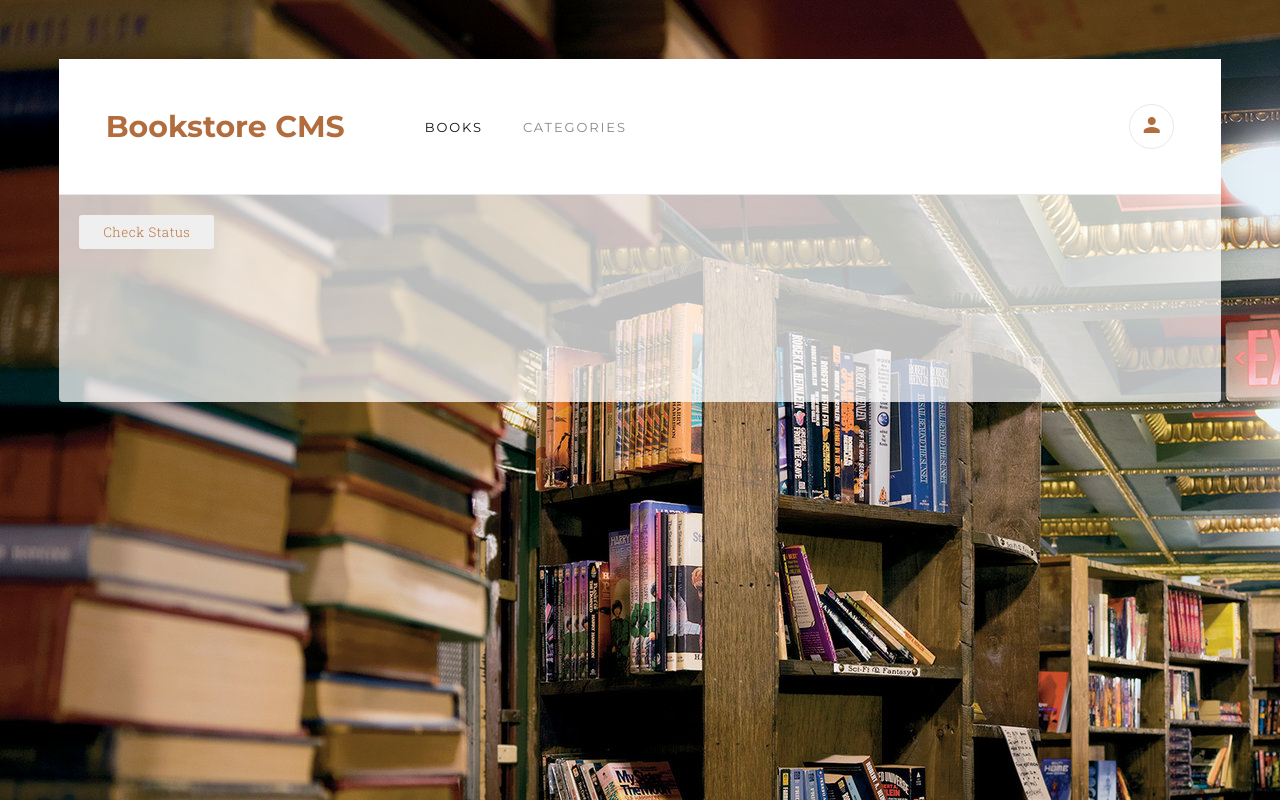
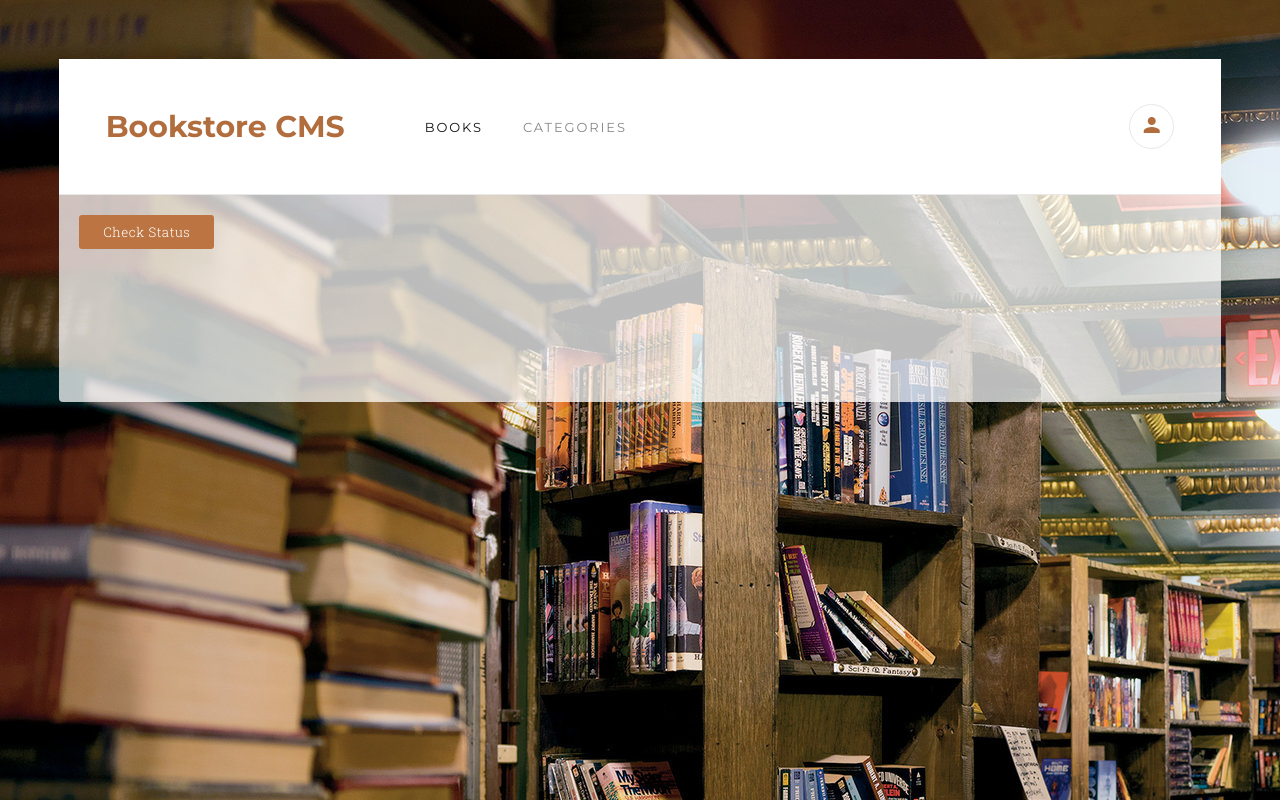
Before and after one commit to AmanWorku/Bookstore, a React (Create React App) app: page /categories in a window 1280 px wide. Built offline with nearby package versions, Linux system fonts and the light colour scheme.

Commit message:
Change progress button color

```diff
--- a/src/index.css
+++ b/src/index.css
@@ -200,12 +200,13 @@ nav {
 .primary-button {
   cursor: pointer;
   border: none;
-  color: #bc7542;
+  background-color: #bc7542;
   border-radius: 3px;
   padding: 8px 24px;
   font-family: "Roboto Slab", serif;
   font-weight: 300;
   letter-spacing: 0.5px;
+  color: white;
 }
 
 .circular-progress-container {
```
